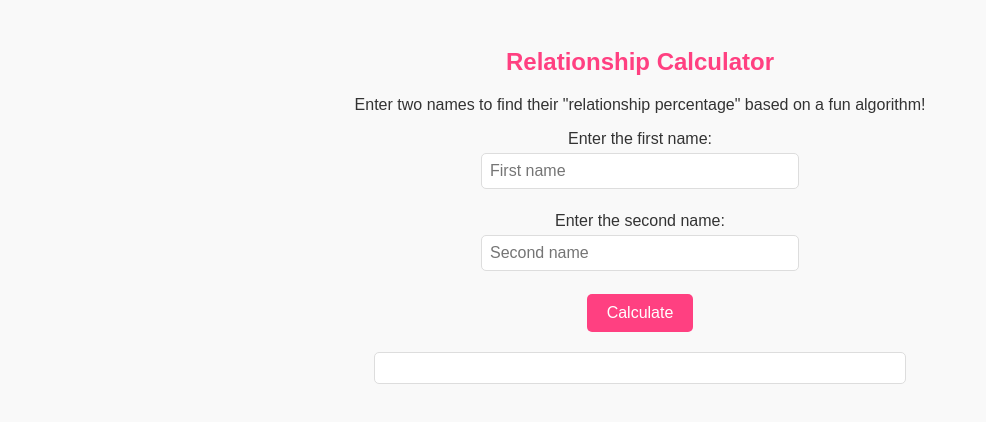
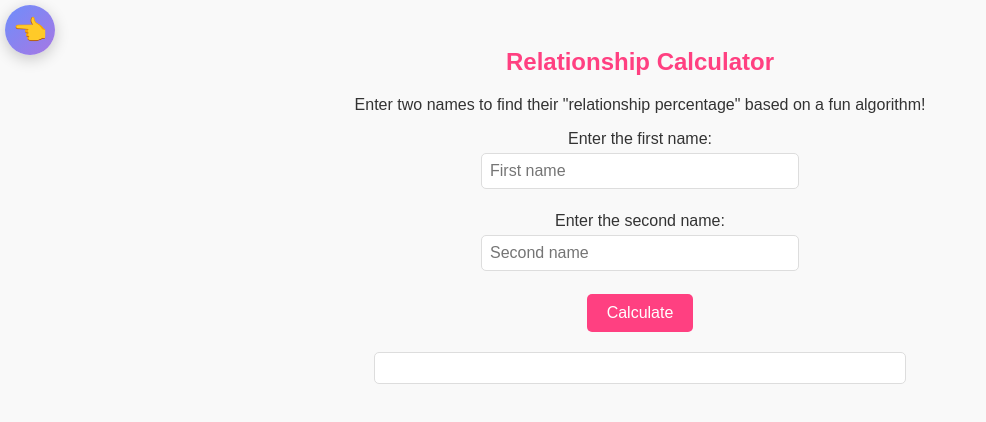
Before and after one commit to Eyob37/Best_Organized, a plain HTML site: page name relation.html in a window 1280 px wide. Shown: the whole page, without its empty margins (0-986 px from the left). Drawn offline with Linux system fonts and the light colour scheme.

Commit message:
Update name relation.html

```diff
--- a/name relation.html
+++ b/name relation.html
@@ -5,6 +5,72 @@
     <meta name="viewport" content="width=device-width, initial-scale=1.0">
     <title>Relationship Calculator</title>
     <style>
+.back {
+    position: fixed;
+    left: 5px;
+    top: 5px;
+    display: flex;
+    align-items: center;
+    justify-content: center;
+    width: 50px;
+    height: 50px;
+    border-radius: 50%;
+    background: linear-gradient(135deg, #6e8efb, #a777e3);
+    color: white;
+    text-decoration: none;
+    font-size: 28px;
+    font-weight: bold;
+    box-shadow: 0 4px 15px rgba(0, 0, 0, 0.2);
+    transition: all 0.3s ease;
+    z-index: 1000;
+    overflow: hidden;
+}
+
+.back::before {
+    content: '';
+    position: absolute;
+    top: 0;
+    left: -100%;
+    width: 100%;
+    height: 100%;
+    background: linear-gradient(90deg, transparent, rgba(255, 255, 255, 0.2), transparent);
+    transition: all 0.5s ease;
+}
+
+.back:hover::before {
+    left: 100%;
+}
+
+.back:hover {
+    transform: translateY(-3px) scale(1.05);
+    box-shadow: 0 8px 20px rgba(0, 0, 0, 0.3);
+}
+
+.back:active {
+    transform: translateY(1px);
+    box-shadow: 0 2px 10px rgba(0, 0, 0, 0.2);
+}
+
+.back::after {
+    content: 'Back';
+    position: absolute;
+    left: 60px;
+    white-space: nowrap;
+    background: rgba(0, 0, 0, 0.7);
+    color: white;
+    padding: 5px 10px;
+    border-radius: 4px;
+    font-size: 14px;
+    opacity: 0;
+    transition: opacity 0.3s ease;
+    pointer-events: none;
+}
+
+.back:hover::after {
+    opacity: 1;
+}
+
+
         body {
             font-family: Arial, sans-serif;
             background-color: #f9f9f9;
@@ -58,6 +124,7 @@
     </style>
 </head>
 <body>
+    <a href="menu.html" class = "back">👈</a>
     <h2>Relationship Calculator</h2>
     <p>Enter two names to find their "relationship percentage" based on a fun algorithm!</p>
     <label for="n1">Enter the first name: </label><br>
```
